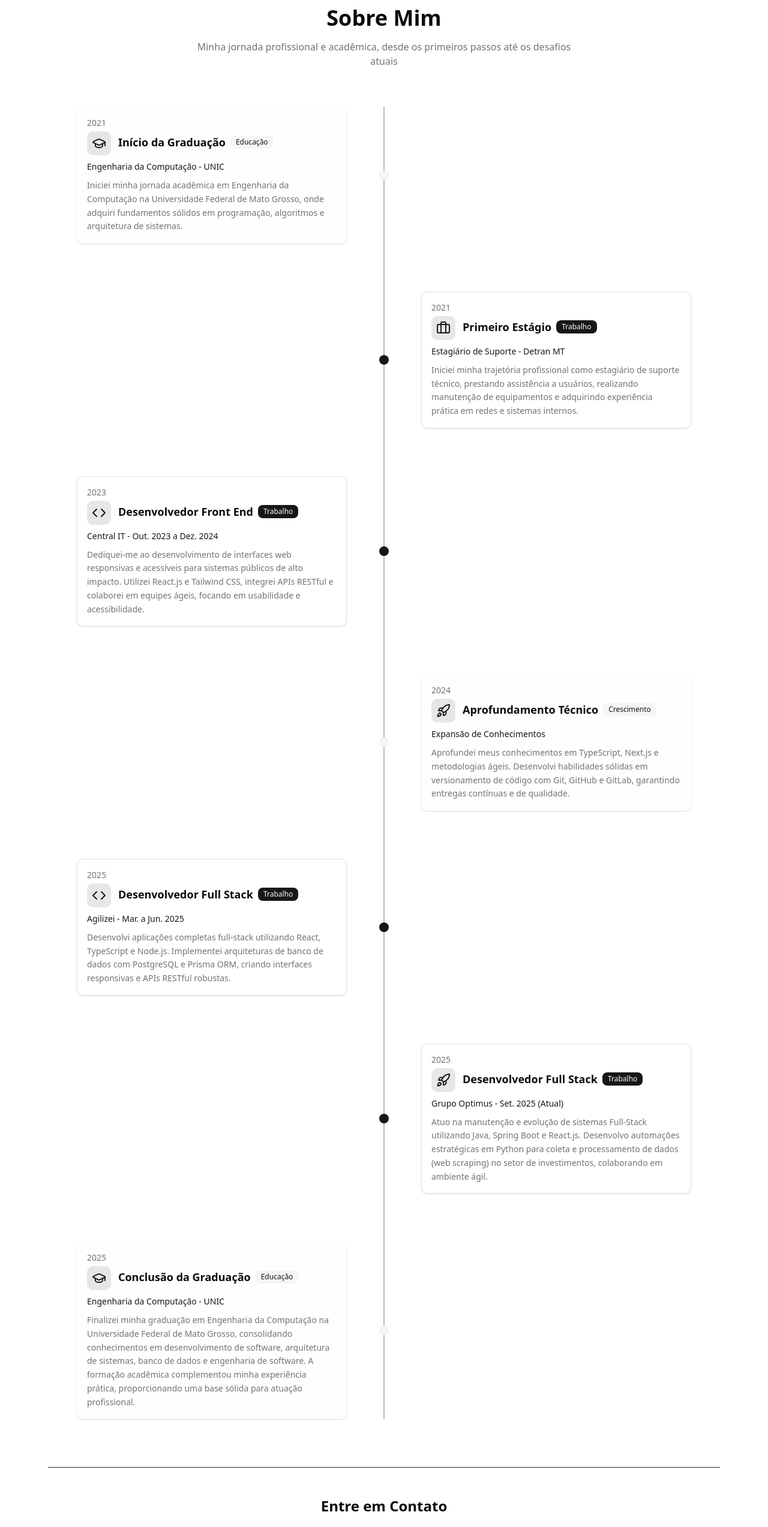
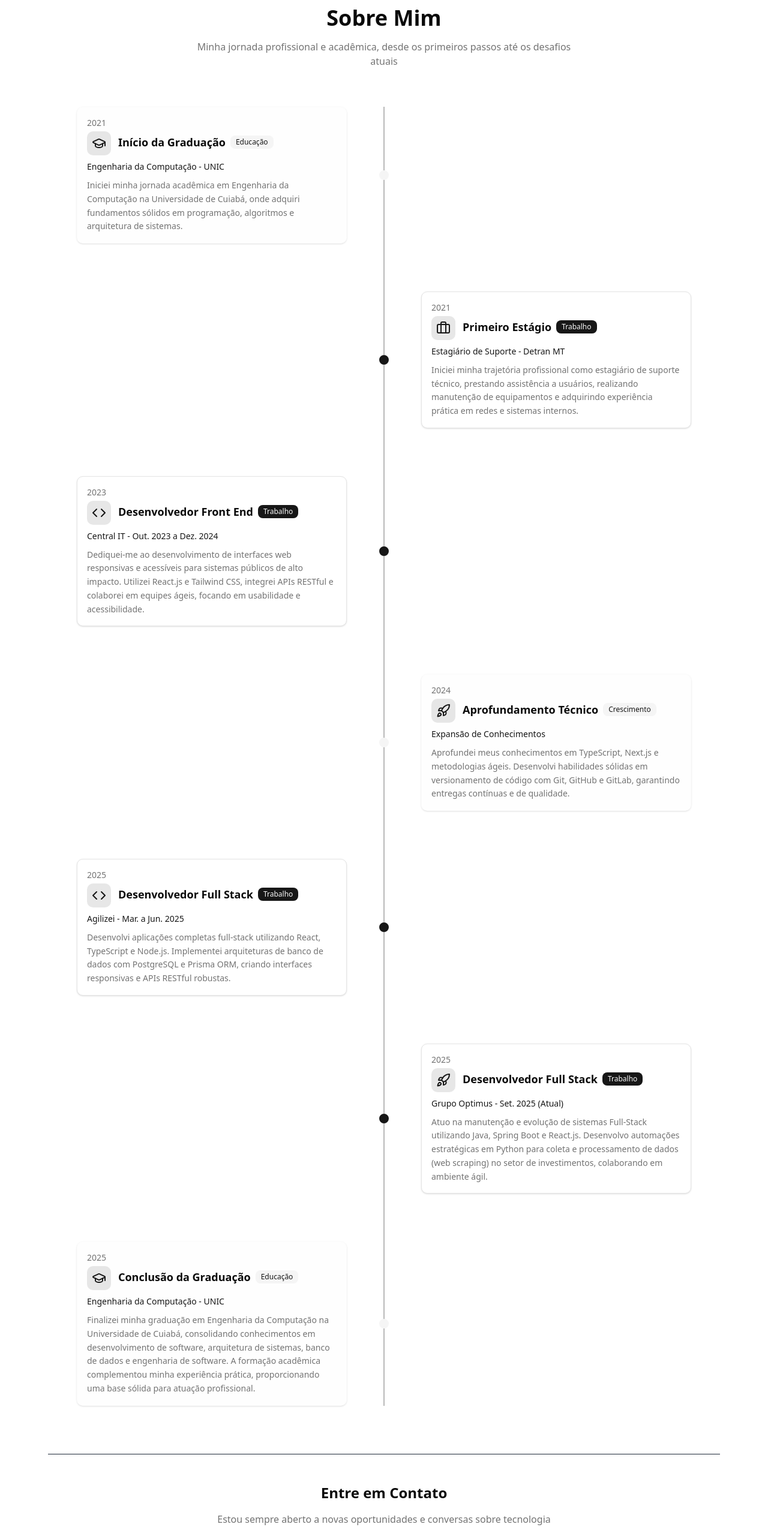
Before and after one commit to jvsiqueira1/RID148558_DESAFIO04, a Next.js app: page / in a window 1280 px wide. Shown: the part 5308-7854 px from the top of the page at 60% size. Built offline with nearby package versions, Linux system fonts and the light colour scheme.

Commit message:
Update university references in LanguageContext

```diff
--- a/src/contexts/LanguageContext.tsx
+++ b/src/contexts/LanguageContext.tsx
@@ -133,8 +133,8 @@ export function LanguageProvider({ children }: { children: React.ReactNode }) {
         en: "Computer Engineering - UNIC",
       },
       "about.roadmap.education.description": {
-        pt: "Iniciei minha jornada acadêmica em Engenharia da Computação na Universidade Federal de Mato Grosso, onde adquiri fundamentos sólidos em programação, algoritmos e arquitetura de sistemas.",
-        en: "I started my academic journey in Computer Engineering at the Federal University of Mato Grosso, where I acquired solid foundations in programming, algorithms and systems architecture.",
+        pt: "Iniciei minha jornada acadêmica em Engenharia da Computação na Universidade de Cuiabá, onde adquiri fundamentos sólidos em programação, algoritmos e arquitetura de sistemas.",
+        en: "I started my academic journey in Computer Engineering at the 'Universidade de Cuiabá', where I acquired solid foundations in programming, algorithms and systems architecture.",
       },
       "about.roadmap.internship.title": {
         pt: "Primeiro Estágio",
@@ -205,8 +205,8 @@ export function LanguageProvider({ children }: { children: React.ReactNode }) {
         en: "Computer Engineering - UNIC",
       },
       "about.roadmap.graduation.description": {
-        pt: "Finalizei minha graduação em Engenharia da Computação na Universidade Federal de Mato Grosso, consolidando conhecimentos em desenvolvimento de software, arquitetura de sistemas, banco de dados e engenharia de software. A formação acadêmica complementou minha experiência prática, proporcionando uma base sólida para atuação profissional.",
-        en: "I completed my degree in Computer Engineering at the Federal University of Mato Grosso, consolidating knowledge in software development, systems architecture, databases and software engineering. Academic training complemented my practical experience, providing a solid foundation for professional practice.",
+        pt: "Finalizei minha graduação em Engenharia da Computação na Universidade de Cuiabá, consolidando conhecimentos em desenvolvimento de software, arquitetura de sistemas, banco de dados e engenharia de software. A formação acadêmica complementou minha experiência prática, proporcionando uma base sólida para atuação profissional.",
+        en: "I completed my degree in Computer Engineering at the Universidade de Cuiabá, consolidating knowledge in software development, systems architecture, databases and software engineering. Academic training complemented my practical experience, providing a solid foundation for professional practice.",
       },
 
       // Projects descriptions
```
